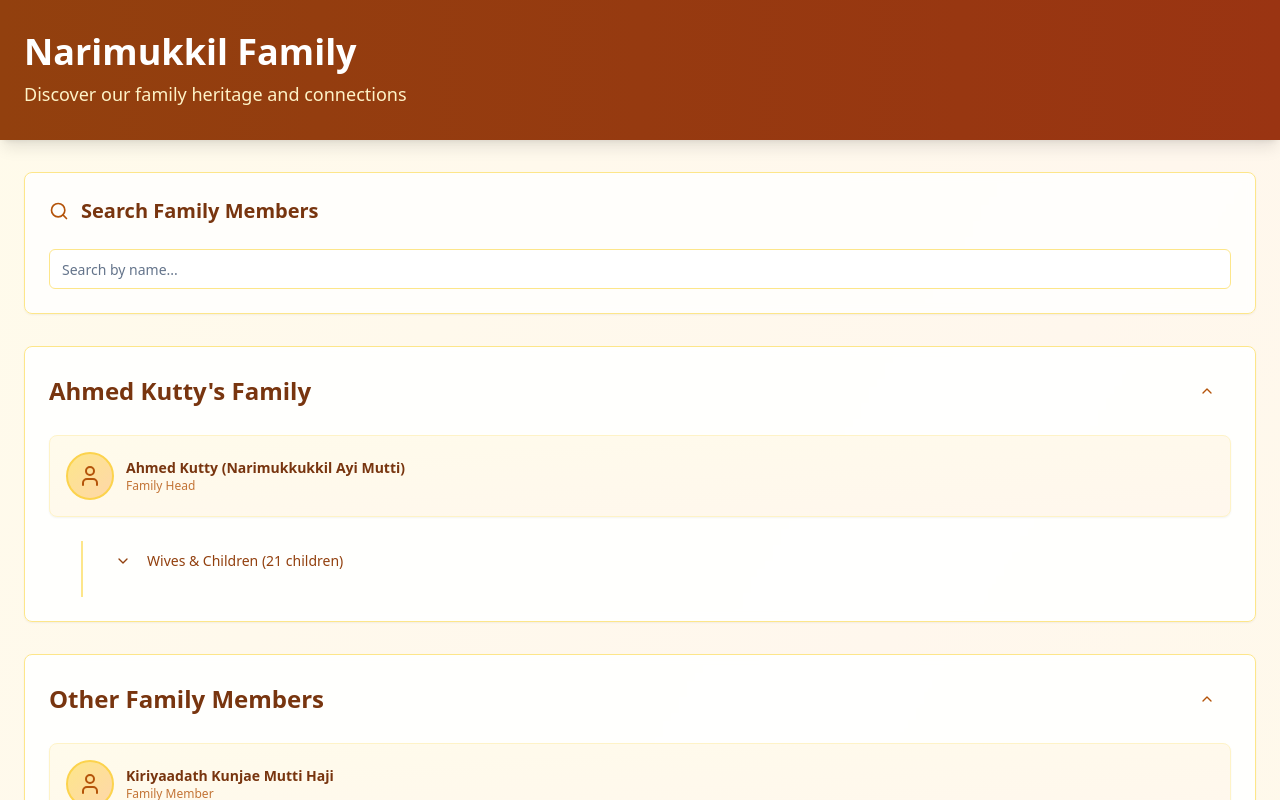
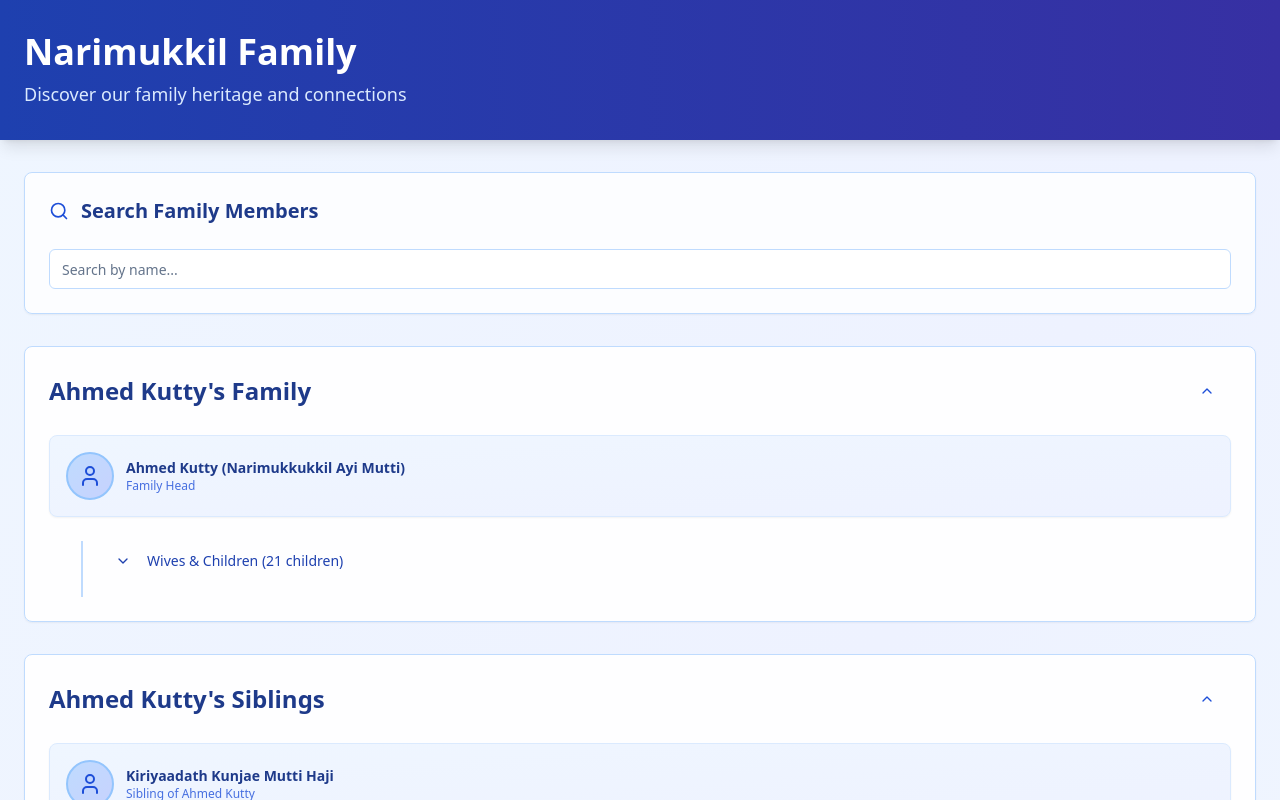
Before and after one commit to niyasiocod/family-tree-explorer-roots, a React (Vite) app: page / in a window 1280 px wide. Shown: the top 800 px of the page. Built offline with nearby package versions, Linux system fonts and the light colour scheme.

Commit message:
Refactor family member descriptions and styling
Updated sibling descriptions to include "sibling of Ahmed Kutty".
Changed color scheme to use blue for better visibility.

```diff
--- a/src/pages/Index.tsx
+++ b/src/pages/Index.tsx
@@ -30,7 +30,8 @@ const familyData = {
     {
       "name": "Kiriyaadath Kunjae Mutti Haji",
       "wife": "Thithikutty Hajjumma",
-      "children": ["Kutti Mon", "Cheriyaava", "Kunjan", "Ayisha Mol"]
+      "children": ["Kutti Mon", "Cheriyaava", "Kunjan", "Ayisha Mol"],
+      "relationship": "Sibling of Ahmed Kutty"
     },
     {
       "name": "Thottol Mammais Kutti",
@@ -43,7 +44,8 @@ const familyData = {
           "name": "Kachallama",
           "children": ["Sulayya", "Abu", "Nabeesu", "Basheer", "Musthu", "Ashraf"]
         }
-      ]
+      ],
+      "relationship": "Sibling of Ahmed Kutty"
     }
   ]
 };
@@ -70,21 +72,21 @@ const PersonCard: React.FC<PersonCardProps> = ({ name, relationship, searchTerm,
   };
 
   return (
-    <Card className="hover:shadow-md transition-all duration-200 border-amber-100 bg-gradient-to-br from-amber-50 to-orange-50">
+    <Card className="hover:shadow-md transition-all duration-200 border-blue-100 bg-gradient-to-br from-blue-50 to-indigo-50">
       <CardContent className="p-4">
         <div className="flex items-center space-x-3">
-          <div className="w-12 h-12 rounded-full bg-gradient-to-br from-amber-200 to-orange-200 flex items-center justify-center border-2 border-amber-300">
+          <div className="w-12 h-12 rounded-full bg-gradient-to-br from-blue-200 to-indigo-200 flex items-center justify-center border-2 border-blue-300">
             {hasImage ? (
               <img src="/placeholder.svg" alt={name} className="w-full h-full rounded-full object-cover" />
             ) : (
-              <User className="w-6 h-6 text-amber-700" />
+              <User className="w-6 h-6 text-blue-700" />
             )}
           </div>
           <div className="flex-1">
-            <h3 className="font-semibold text-amber-900 text-sm">
+            <h3 className="font-semibold text-blue-900 text-sm">
               {highlightText(name, searchTerm)}
             </h3>
-            <p className="text-xs text-amber-700 opacity-80">{relationship}</p>
+            <p className="text-xs text-blue-700 opacity-80">{relationship}</p>
           </div>
         </div>
       </CardContent>
@@ -101,11 +103,11 @@ interface WifesSectionProps {
 
 const WivesSection: React.FC<WifesSectionProps> = ({ wives, searchTerm, isExpanded, onToggle }) => {
   return (
-    <div className="ml-8 border-l-2 border-amber-200 pl-6">
+    <div className="ml-8 border-l-2 border-blue-200 pl-6">
       <Button
         variant="ghost"
         onClick={onToggle}
-        className="mb-4 text-amber-800 hover:bg-amber-100 p-2"
+        className="mb-4 text-blue-800 hover:bg-blue-100 p-2"
       >
         {isExpanded ? <ChevronUp className="w-4 h-4 mr-2" /> : <ChevronDown className="w-4 h-4 mr-2" />}
         Wives & Children ({wives.reduce((total, wife) => total + (wife.children?.length || 0), 0)} children)
@@ -200,22 +202,22 @@ const Index = () => {
   }, [searchTerm, allNames]);
 
   return (
-    <div className="min-h-screen bg-gradient-to-br from-amber-50 via-orange-50 to-yellow-50">
+    <div className="min-h-screen bg-gradient-to-br from-blue-50 via-indigo-50 to-sky-50">
       {/* Header */}
-      <div className="bg-gradient-to-r from-amber-800 to-orange-800 text-white shadow-lg">
+      <div className="bg-gradient-to-r from-blue-800 to-indigo-800 text-white shadow-lg">
         <div className="container mx-auto px-6 py-8">
           <h1 className="text-4xl font-bold mb-2">Narimukkil Family</h1>
-          <p className="text-amber-100 text-lg">Discover our family heritage and connections</p>
+          <p className="text-blue-100 text-lg">Discover our family heritage and connections</p>
         </div>
       </div>
 
       <div className="container mx-auto px-6 py-8">
         {/* Search Section */}
-        <Card className="mb-8 border-amber-200 bg-white/80 backdrop-blur-sm">
+        <Card className="mb-8 border-blue-200 bg-white/80 backdrop-blur-sm">
           <CardHeader>
             <div className="flex items-center space-x-3">
-              <Search className="w-5 h-5 text-amber-700" />
-              <h2 className="text-xl font-semibold text-amber-900">Search Family Members</h2>
+              <Search className="w-5 h-5 text-blue-700" />
+              <h2 className="text-xl font-semibold text-blue-900">Search Family Members</h2>
             </div>
           </CardHeader>
           <CardContent>
@@ -224,18 +226,18 @@ const Index = () => {
               placeholder="Search by name..."
               value={searchTerm}
               onChange={(e) => setSearchTerm(e.target.value)}
-              className="border-amber-200 focus:border-amber-400 focus:ring-amber-200"
+              className="border-blue-200 focus:border-blue-400 focus:ring-blue-200"
             />
 
             {filteredResults && (
-              <div className="mt-4 p-4 bg-amber-50 rounded-lg border border-amber-200">
-                <h3 className="font-semibold text-amber-900 mb-3">
+              <div className="mt-4 p-4 bg-blue-50 rounded-lg border border-blue-200">
+                <h3 className="font-semibold text-blue-900 mb-3">
                   Search Results ({filteredResults.length} found)
                 </h3>
                 <div className="grid grid-cols-1 md:grid-cols-2 lg:grid-cols-3 gap-3">
                   {filteredResults.map((name, index) => (
-                    <div key={index} className="p-2 bg-white rounded border border-amber-100">
-                      <span className="text-sm text-amber-800">
+                    <div key={index} className="p-2 bg-white rounded border border-blue-100">
+                      <span className="text-sm text-blue-800">
                         {name.split(new RegExp(`(${searchTerm.replace(/[.*+?^${}()|[\]\\]/g, '\\$&')})`, 'gi')).map((part, i) =>
                           new RegExp(searchTerm.replace(/[.*+?^${}()|[\]\\]/g, '\\$&'), 'i').test(part) ? (
                             <span key={i} className="bg-yellow-200 font-semibold">{part}</span>
@@ -251,14 +253,14 @@ const Index = () => {
         </Card>
 
         {/* Main Family Section */}
-        <Card className="mb-8 border-amber-200 bg-white/90 backdrop-blur-sm">
+        <Card className="mb-8 border-blue-200 bg-white/90 backdrop-blur-sm">
           <CardHeader>
             <div className="flex items-center justify-between">
-              <h2 className="text-2xl font-bold text-amber-900">Ahmed Kutty's Family</h2>
+              <h2 className="text-2xl font-bold text-blue-900">Ahmed Kutty's Family</h2>
               <Button
                 variant="ghost"
                 onClick={() => toggleSection('mainFamily')}
-                className="text-amber-700 hover:bg-amber-100"
+                className="text-blue-700 hover:bg-blue-100"
               >
                 {expandedSections.mainFamily ? <ChevronUp className="w-5 h-5" /> : <ChevronDown className="w-5 h-5" />}
               </Button>
@@ -285,14 +287,14 @@ const Index = () => {
         </Card>
 
         {/* Other Family Members Section */}
-        <Card className="border-amber-200 bg-white/90 backdrop-blur-sm">
+        <Card className="border-blue-200 bg-white/90 backdrop-blur-sm">
           <CardHeader>
             <div className="flex items-center justify-between">
-              <h2 className="text-2xl font-bold text-amber-900">Other Family Members</h2>
+              <h2 className="text-2xl font-bold text-blue-900">Ahmed Kutty's Siblings</h2>
               <Button
                 variant="ghost"
                 onClick={() => toggleSection('otherMembers')}
-                className="text-amber-700 hover:bg-amber-100"
+                className="text-blue-700 hover:bg-blue-100"
               >
                 {expandedSections.otherMembers ? <ChevronUp className="w-5 h-5" /> : <ChevronDown className="w-5 h-5" />}
               </Button>
@@ -305,11 +307,11 @@ const Index = () => {
                   <div key={index} className="space-y-4">
                     <PersonCard
                       name={member.name}
-                      relationship="Family Member"
+                      relationship={member.relationship || "Family Member"}
                       searchTerm={searchTerm}
                     />
 
-                    <div className="ml-8 border-l-2 border-amber-200 pl-6 space-y-4">
+                    <div className="ml-8 border-l-2 border-blue-200 pl-6 space-y-4">
                       {/* Single wife */}
                       {member.wife && (
                         <PersonCard
@@ -369,9 +371,9 @@ const Index = () => {
         </Card>
 
         {/* Future Generations Placeholder */}
-        <Card className="mt-8 border-dashed border-2 border-amber-300 bg-amber-50/50">
+        <Card className="mt-8 border-dashed border-2 border-blue-300 bg-blue-50/50">
           <CardContent className="p-8 text-center">
-            <div className="text-amber-600">
+            <div className="text-blue-600">
               <User className="w-12 h-12 mx-auto mb-4 opacity-50" />
               <h3 className="text-lg font-semibold mb-2">Future Generations</h3>
               <p className="text-sm opacity-75">This section is ready for additional family members and generations</p>
```
